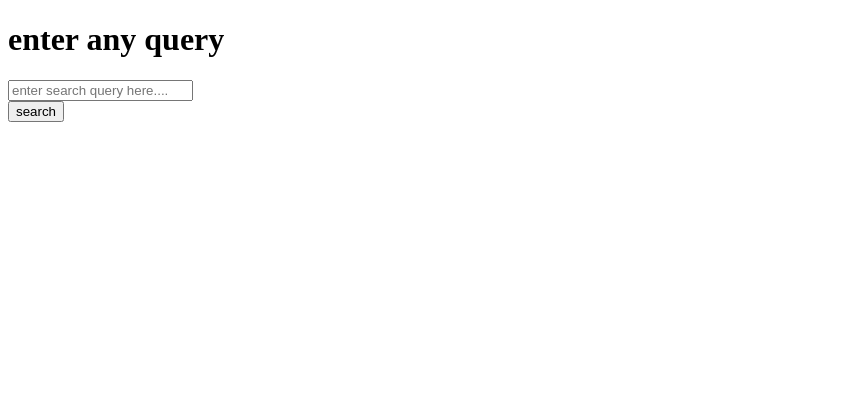
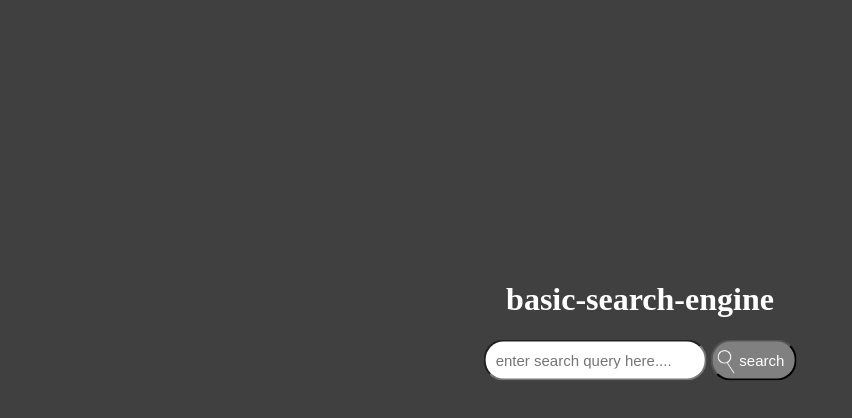
Before and after one commit to kaslmineer7999/basic-search-engine, a plain HTML site: page index.html in a window 1280 px wide. Shown: the whole page, without its empty margins (0-852 px from the left). Drawn offline with Linux system fonts and the light colour scheme.

Commit message:
add CSS styles

```diff
--- a/index.html
+++ b/index.html
@@ -1,8 +1,51 @@
 <!DOCTYPE html>
 <html>
-<head><meta charset="UTF-8"><title>search engine</title></head>
+<head>
+<meta charset="UTF-8">
+<title>search engine</title>
+<style>
+html {
+	background-color:#404040;
+}
+.logo {
+	position:absolute;
+	top:35%;
+	left:50%;
+	transform:translate(-50%, -50%);
+	margin-top:1.2rem;
+	color:white;
+}
+form {
+	position:absolute;
+	top:45%;
+	left:50%;
+	transform:translate(-50%, -50%);
+}
+form > button {
+	cursor:pointer;
+	border-radius:1.25rem;
+	padding:0.625rem;
+	background-color:#808080;
+	color:white;
+	font-size:15px;
+}
+form > input {
+	border-radius:1.25rem;
+	padding:0.625rem;
+	font-size:15px;
+}
+form > button > img {
+	width:20px;
+	position:absolute;
+	transform:translate(-30%, -10%)
+}
+</style>
+</head>
 <body>
-<h1>enter any query</h1>
-<form action="/cgi-bin/search.sh" method="GET"><input type="text" name="q" placeholder="enter search query here...."><br><button type="submit">search</button></form>
+<h1 class="logo">basic-search-engine</h1>
+<form action="/cgi-bin/search.sh" method="GET">
+<input type="text" name="q" placeholder="enter search query here....">
+<button type="submit"><img src="search-icon.png" alt="search icon">&nbsp;&nbsp;&nbsp;&nbsp;search</button>
+</form>
 </bdoy>
 </html>
```
